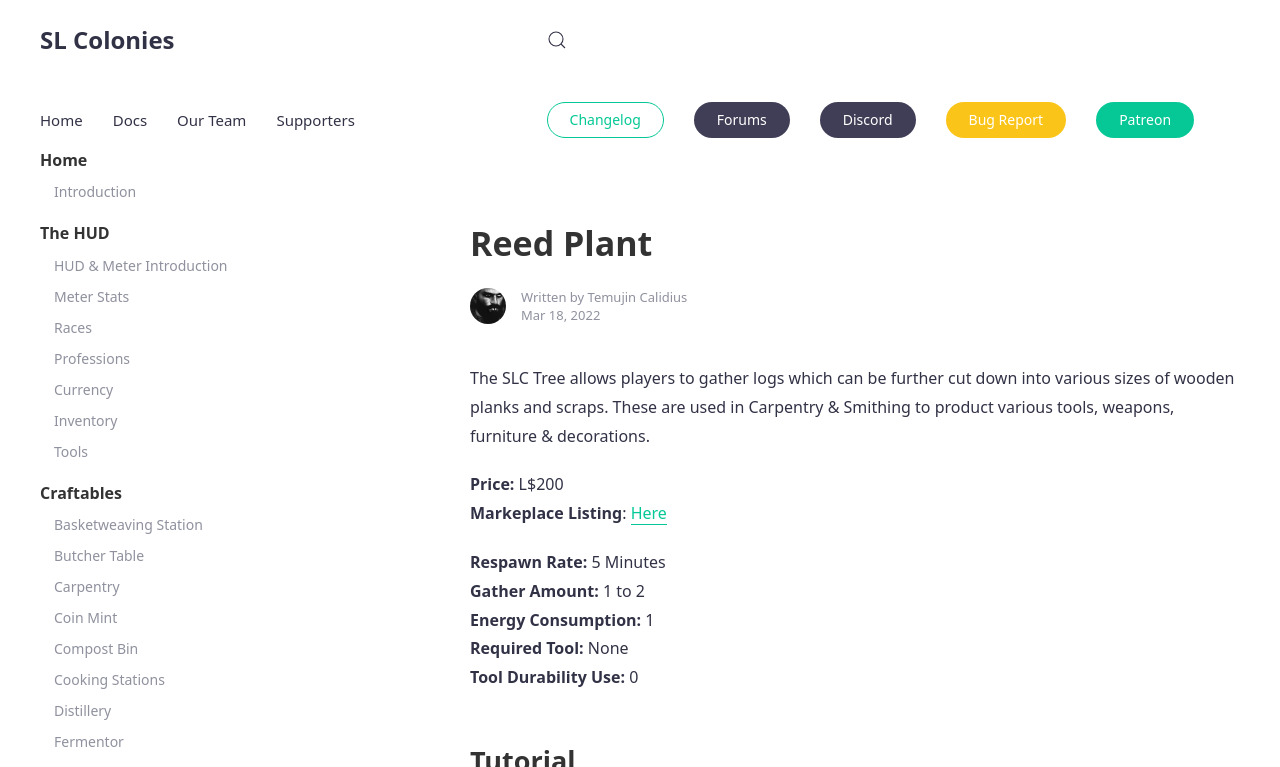
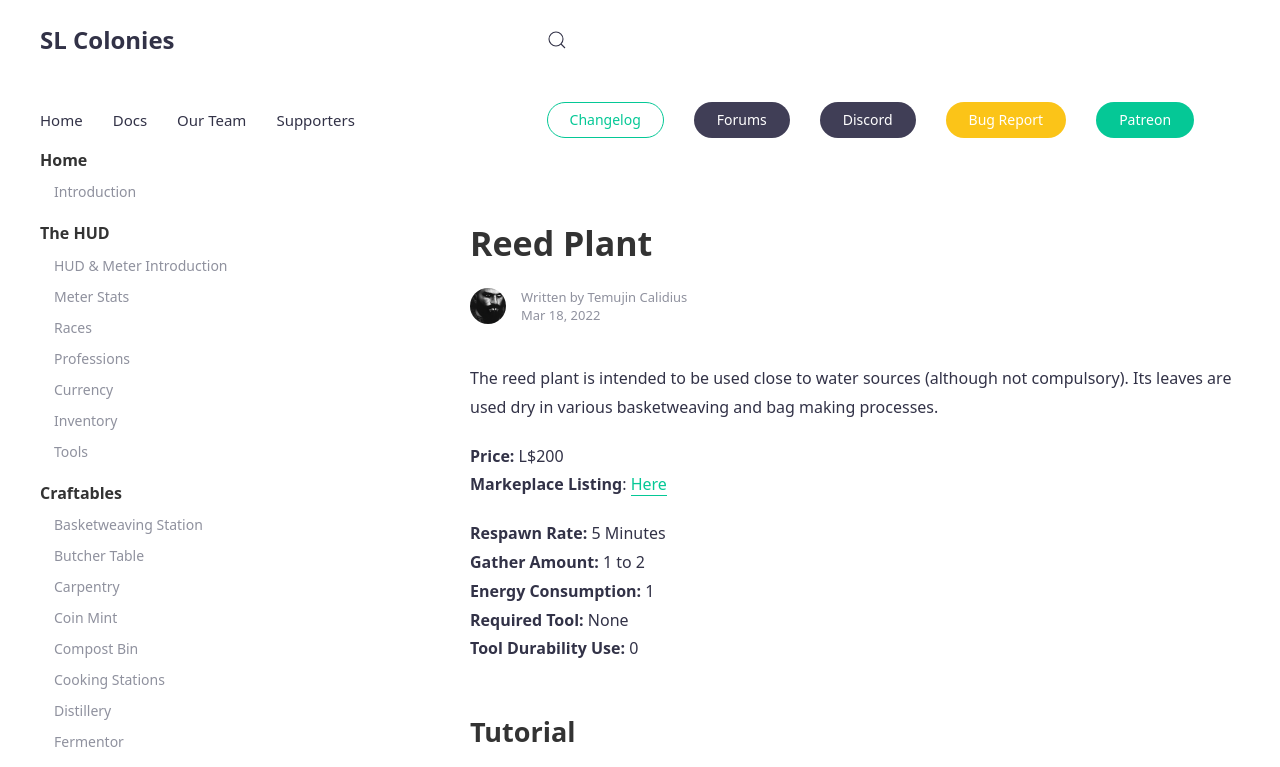
Before and after one commit to SLColonies/Public, a Jekyll site: the page built from _docs/reed.md, in a window 1280 px wide and 900 px high, cut to the strip 0-767 px from the top of the window. Built offline with Jekyll 4.4.1, drawn with Linux system fonts in a browser that asks for light colours; comment, search, counter and statistics services are not loaded.

Commit message:
Update reed.md

```diff
--- a/_docs/reed.md
+++ b/_docs/reed.md
@@ -3,7 +3,7 @@ title: Reed Plant
 author: temujin
 tags: [features]
 ---
-The SLC Tree allows players to gather logs which can be further cut down into various sizes of wooden planks and scraps. These are used in Carpentry & Smithing to product various tools, weapons, furniture & decorations.
+The reed plant is intended to be used close to water sources (although not compulsory). Its leaves are used dry in various basketweaving and bag making processes.
 
 **Price:** L$200<br>
 **Markeplace Listing**: [Here](https://marketplace.secondlife.com/p/SLC-Gatherables-Reed-Plant/19212277)<br>
```
